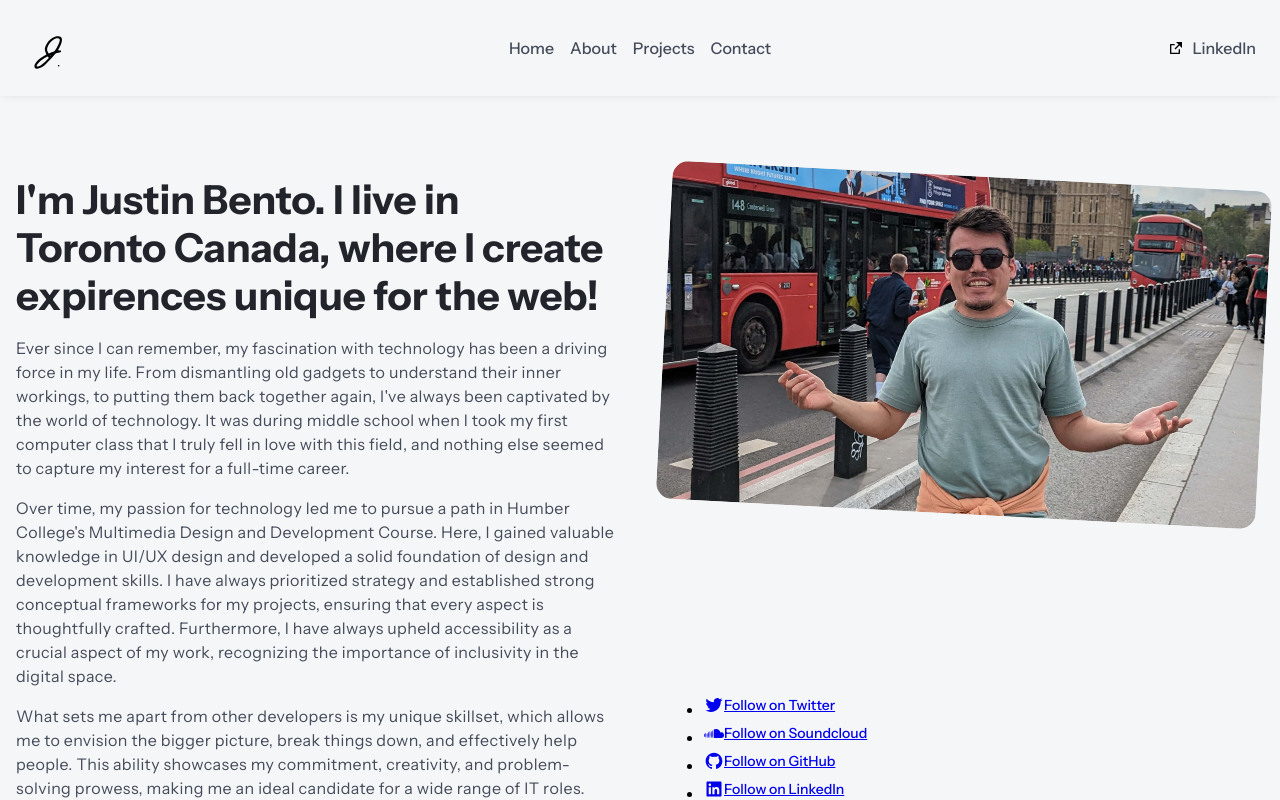
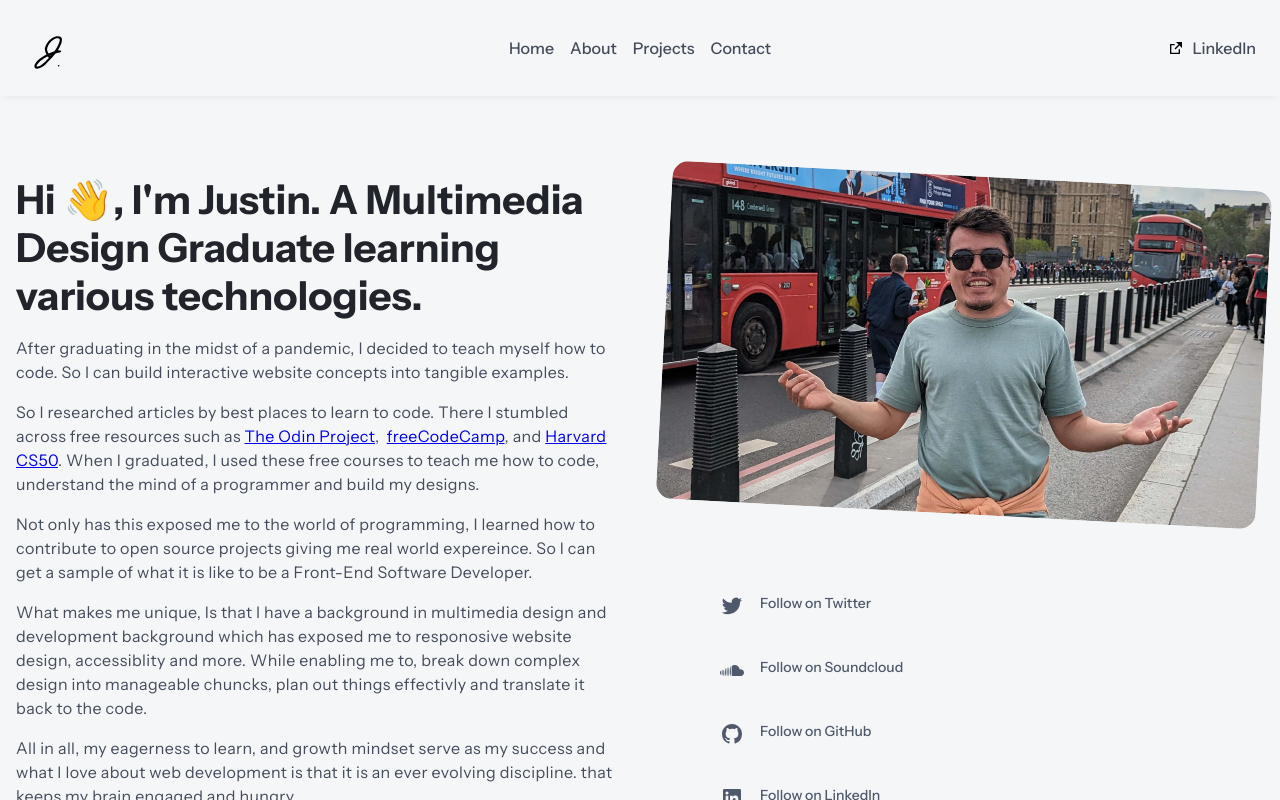
Before and after one commit to Justin-Bento/portfolio, a Next.js app: page /about in a window 1280 px wide. Shown: the top 800 px of the page. Built offline with nearby package versions, Linux system fonts and the light colour scheme; no server answers.

Commit message:
moved social links, changed about content, formatted document

```diff
--- /dev/null
+++ b/components/SocialLinks.tsx
@@ -0,0 +1,16 @@
+import Link from "next/link";
+import socialLinks from "@/styles/socialLinks.module.css";
+
+export default function SocialLinks({ className, href, children, icon: Icon }: any) {
+  return (
+    <li className={socialLinks.listItem}>
+      <Link
+        href={href}
+        className={socialLinks.socialLink}
+      >
+        <Icon className={socialLinks.SocialLinkIcon} />
+        <span className="ml-3 text-sm">{children}</span>
+      </Link>
+    </li>
+  );
+}
--- a/pages/about.tsx
+++ b/pages/about.tsx
@@ -1,9 +1,17 @@
 import Head from "next/head";
 import Image from "next/image";
 import Link from "next/link";
-import { RiGithubFill, RiInstagramFill, RiLinkedinBoxFill, RiMailFill, RiSoundcloudFill, RiTwitterFill  } from "react-icons/ri";
+import {
+  RiGithubFill,
+  RiInstagramFill,
+  RiLinkedinBoxFill,
+  RiMailFill,
+  RiSoundcloudFill,
+  RiTwitterFill,
+} from "react-icons/ri";
 import Header from "@/components/Header";
 import Footer from "@/components/Footer";
+import SocialLinks from "@/components/SocialLinks";
 import about from "@/styles/About.module.css";
 
 export default function About() {
@@ -57,101 +65,85 @@ export default function About() {
             />
           </div>
         </div>
-        <div className={about.aboutCopy} >
+        <div className={about.aboutCopy}>
           <h1>
-            I&#39;m Justin Bento. I live in Toronto Canada, where I create
-            expirences unique for the web!
+            Hi &#128075;, I&#39;m Justin. A Multimedia Design Graduate learning
+            various technologies.
           </h1>
           <p>
-              Ever since I can remember, my fascination with technology has been
-              a driving force in my life. From dismantling old gadgets to
-              understand their inner workings, to putting them back together
-              again, I&#39;ve always been captivated by the world of technology. It
-              was during middle school when I took my first computer class that
-              I truly fell in love with this field, and nothing else seemed to
-              capture my interest for a full-time career.
+            After graduating in the midst of a pandemic, I decided to teach
+            myself how to code. So I can build interactive website concepts into
+            tangible examples.
           </p>
           <p>
-              Over time, my passion for technology led me to pursue a path in
-              Humber College&#39;s Multimedia Design and Development Course. Here, I
-              gained valuable knowledge in UI/UX design and developed a solid
-              foundation of design and development skills. I have always
-              prioritized strategy and established strong conceptual frameworks
-              for my projects, ensuring that every aspect is thoughtfully
-              crafted. Furthermore, I have always upheld accessibility as a
-              crucial aspect of my work, recognizing the importance of
-              inclusivity in the digital space.
+            So I researched articles by best places to learn to code. There I
+            stumbled across free resources such as{" "}
+            <Link href="https://www.theodinproject.com/">The Odin Project</Link>
+            , &nbsp;
+            <Link href="https://www.freecodecamp.org/">freeCodeCamp</Link>, and{" "}
+            <Link href="https://pll.harvard.edu/course/cs50-introduction-computer-science">
+              Harvard CS50
+            </Link>
+            . When I graduated, I used these free courses to teach me how to
+            code, understand the mind of a programmer and build my designs.
           </p>
           <p>
-              What sets me apart from other developers is my unique skillset,
-              which allows me to envision the bigger picture, break things down,
-              and effectively help people. This ability showcases my commitment,
-              creativity, and problem-solving prowess, making me an ideal
-              candidate for a wide range of IT roles.
+            Not only has this exposed me to the world of programming, I learned
+            how to contribute to open source projects giving me real world
+            expereince. So I can get a sample of what it is like to be a
+            Front-End Software Developer.
           </p>
           <p>
-              Fuelled by an insatiable thirst for knowledge, my eagerness to
-              learn, passion, and growth mindset serve as the cornerstones of my
-              success. I constantly seek opportunities to expand my skills and
-              stay up-to-date with the latest advancements in the industry. From
-              personal side projects to customizing my Linux setup, I
-              consistently seek feedback and embrace challenges that come my
-              way.
+            What makes me unique, Is that I have a background in multimedia
+            design and development background which has exposed me to
+            responosive website design, accessiblity and more. While enabling me
+            to, break down complex design into manageable chuncks, plan out
+            things effectivly and translate it back to the code.
           </p>
+          <p>
+            All in all, my eagerness to learn, and growth mindset serve as my
+            success and what I love about web development is that it is an ever
+            evolving discipline. that keeps my brain engaged and hungry.
+          </p>
+          <p>Thanks for taking the time to read. &#128522;</p>
         </div>
-        <div className="">
         <ul role="list" className={about.social}>
-            <SocialLink href="https://twitter.com/bilentoos" icon={RiTwitterFill}>
+          <SocialLinks
+            href="https://twitter.com/bilentoos"
+            icon={RiTwitterFill}
+          >
             Follow on Twitter
-            </SocialLink>
-            <SocialLink
+          </SocialLinks>
+          <SocialLinks
             href="https://soundcloud.com/bento-box-519166246"
             target="_blank"
             icon={RiSoundcloudFill}
-              className="mt-4"
           >
             Follow on Soundcloud
-            </SocialLink>
-            <SocialLink
+          </SocialLinks>
+          <SocialLinks
             href="https://github.com/Justin-Bento"
             icon={RiGithubFill}
-              className="mt-4"
           >
             Follow on GitHub
-            </SocialLink>
-            <SocialLink
+          </SocialLinks>
+          <SocialLinks
             href="https://www.linkedin.com/in/justin--bento/"
             icon={RiLinkedinBoxFill}
-              className="mt-4"
           >
             Follow on LinkedIn
-            </SocialLink>
-            <SocialLink
+          </SocialLinks>
+          <SocialLinks
             href="mailto:contact@justin-bento.com"
             icon={RiMailFill}
             className="pt-8 mt-4 border-t border-gray-100 dark:border-gray-700/40"
           >
             contact@justin-bento.com
-            </SocialLink>
+          </SocialLinks>
         </ul>
-        </div>
       </main>
       <Footer />
     </>
-  );
-}
-
-function SocialLink({ className, href, children, icon: Icon }: any) {
-  return (
-    <li className={className}>
-      <Link
-        href={href}
-        className={about.socialLink}
-      >
-        <Icon className={about.SocialLinkIcon} />
-        <span className="ml-3 text-sm">{children}</span>
-      </Link>
-    </li>
   );
 }
 
--- /dev/null
+++ b/styles/socialLinks.module.css
@@ -0,0 +1,20 @@
+
+.listItem {
+  list-style-type: none;
+}
+.socialLink {
+  display: flex;
+  gap: 1rem;
+  padding: 1rem;
+  align-items: start;
+  font-size: 0.875rem;
+  text-decoration: none;
+  color: var(--gray-600);
+  font-weight: 500;
+  transition-timing-function: cubic-bezier(0.4, 0, 0.2, 1);
+  transition-duration: 300ms;
+}
+.SocialLinkIcon {
+  width: 1.5rem;
+  height: 1.5rem;
+}
```
Lines whose indentation alone changed are shown as unchanged.
